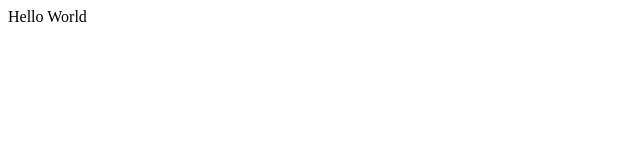
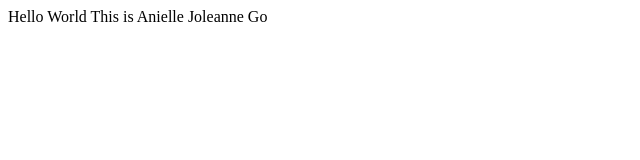
Before and after one commit to AJoleanneGo/CSCE3420, a plain HTML site: page index.html in a window 1280 px wide. Shown: the whole page, without its empty margins (0-640 px from the left). Drawn offline with Linux system fonts and the light colour scheme.

Commit message:
web server 2.0
now with my name on it

```diff
--- a/index.html
+++ b/index.html
@@ -7,5 +7,6 @@
 
 <body>
     Hello World
+    This is Anielle Joleanne Go
 </body>
 </html>
```
